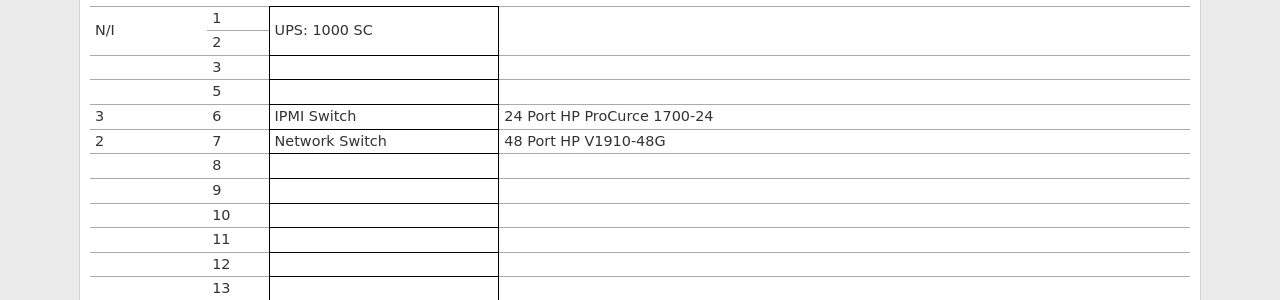
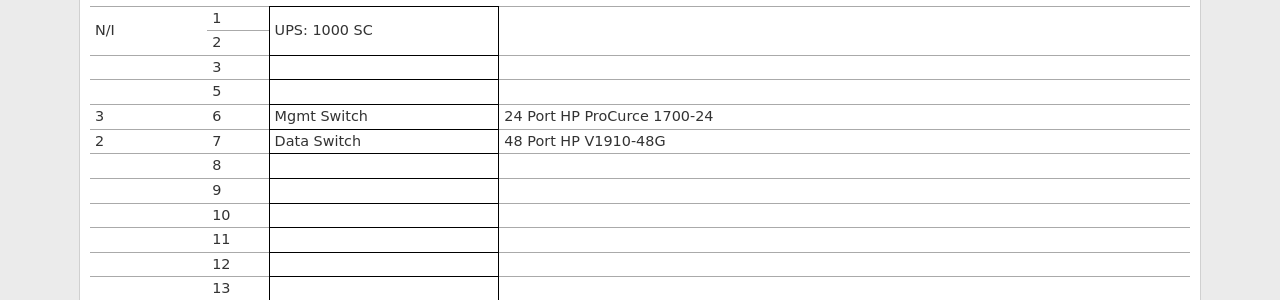
Before and after one commit to psychoinformatics-de/ipsy-docs, a Sphinx documentation site: the page built from source/internal/data_center/index.rst, in a window 1280 px wide. Shown: the part 510-810 px from the top of the page. Built offline with Sphinx 7.4.7, drawn with Linux system fonts in a browser that asks for light colours; formulas are drawn with MathJax 3.

Commit message:
Name the switches properly

```diff
--- a/source/internal/data_center/index.rst
+++ b/source/internal/data_center/index.rst
@@ -39,9 +39,9 @@
 +-----+----+-----------------+--------------------------------+
 |     | 5  |                 |                                |
 +-----+----+-----------------+--------------------------------+
-| 3   | 6  | IPMI Switch     | 24 Port HP ProCurce 1700-24    |
+| 3   | 6  | Mgmt Switch     | 24 Port HP ProCurce 1700-24    |
 +-----+----+-----------------+--------------------------------+
-| 2   | 7  | Network Switch  | 48 Port HP V1910-48G           |
+| 2   | 7  | Data Switch     | 48 Port HP V1910-48G           |
 +-----+----+-----------------+--------------------------------+
 |     | 8  |                 |                                |
 +-----+----+-----------------+--------------------------------+
```
